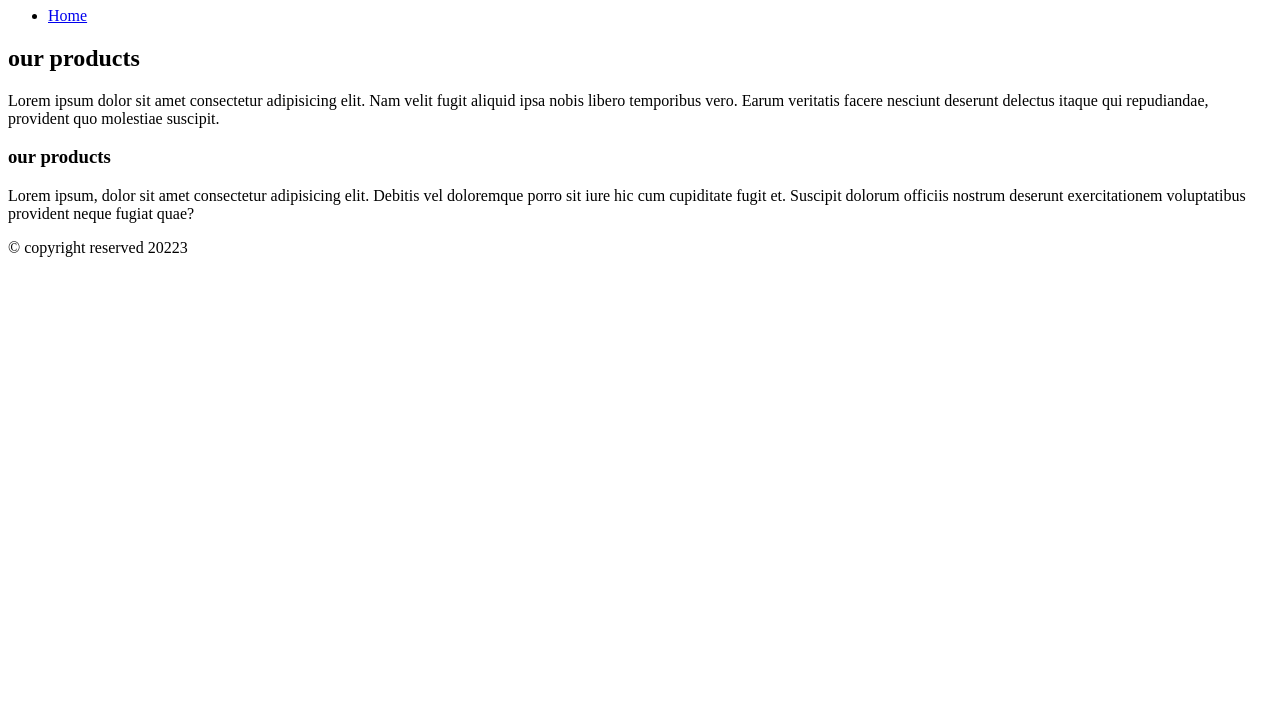
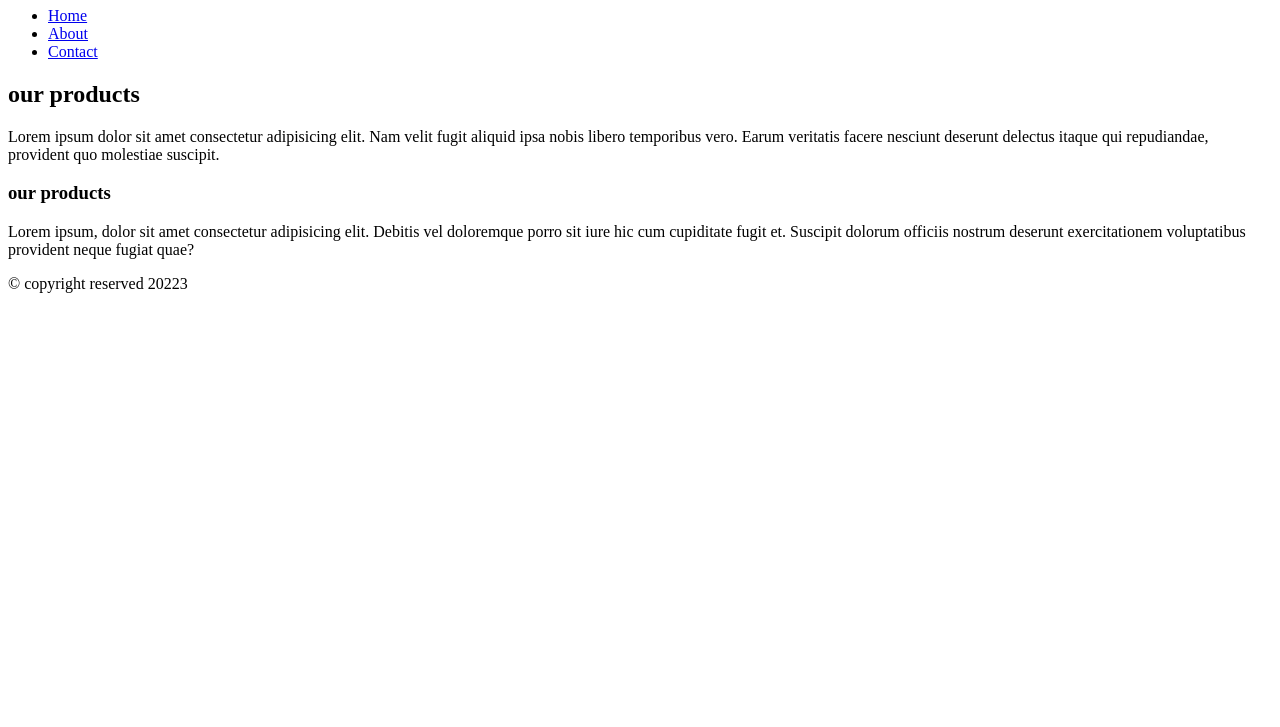
Before and after one commit to Fozil0802/onlinestore1, a plain HTML site: page index.html in a window 1280 px wide. Shown: the part 73-800 px from the top of the page. Drawn offline with Linux system fonts and the light colour scheme.

Commit message:
i added navbar

```diff
--- a/index.html
+++ b/index.html
@@ -13,9 +13,9 @@
 
         <nav>
             <ul>
-                <li>
-                    <a href="#">Home</a>
-                </li>
+                <li><a href="#">Home</a></li>
+                <li><a href="#">About</a></li>
+                <li><a href="#">Contact</a></li>
             </ul>
         </nav>
     </header>
```
